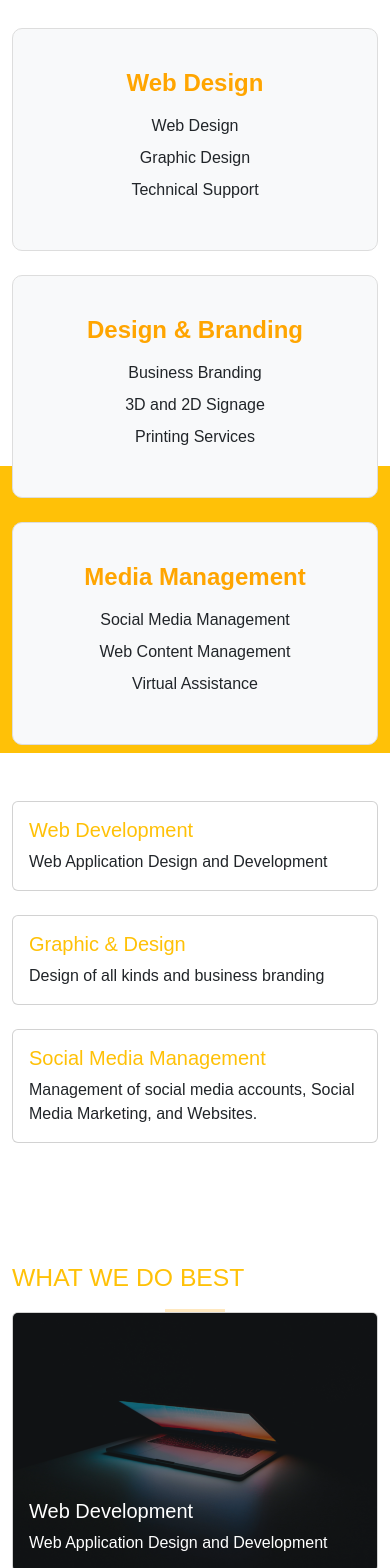
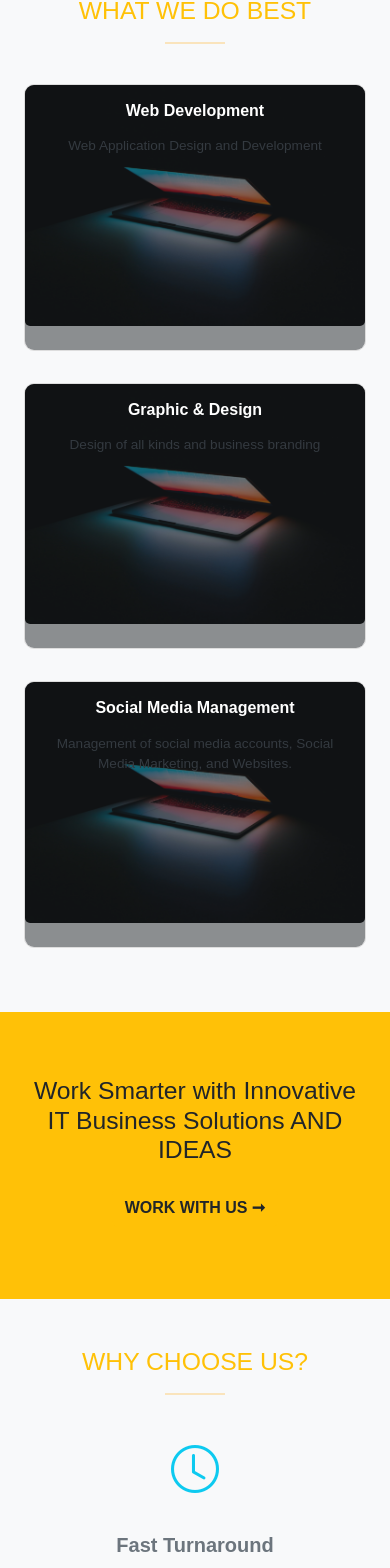
Before and after one commit to un-rated-sniper/bytecity, a React (Vite) app: page / in a window 390 px wide. Shown: the part 1260-2828 px from the top of the page. Built offline with nearby package versions, Linux system fonts and the light colour scheme; a small style sheet from the web is missing.

Commit message:
made several changes to the whole home page

```diff
--- a/index.html
+++ b/index.html
@@ -10,6 +10,8 @@
   integrity="sha384-DyZ88mC6Up2uqS1U4S+LtpQc4O6H8a3c1Drx8IkDUsmI3im1y7xKef3K5n1jOYLV"
   crossorigin="anonymous"
 />
+<link href="https://cdn.jsdelivr.net/npm/bootstrap-icons/font/bootstrap-icons.css" rel="stylesheet">
+
 
     <title>ByteCity Tech</title>
   </head>
--- a/src/App.css
+++ b/src/App.css
@@ -126,3 +126,123 @@ h5 {
 .text-primary {
   color: #007bff; /* Primary color for titles */
 }
+ /* Services Section Styling */
+#services {
+  padding: 3rem 0;
+}
+
+#services .row {
+  margin: 0;
+}
+
+#services .col {
+  display: flex;
+  align-items: stretch; /* Ensures all cards stretch equally */
+}
+
+.card {
+  display: flex;
+  flex-direction: column;
+  justify-content: space-between; /* Ensures content is spaced out evenly */
+  background-color: #f8f9fa;
+  border: 1px solid #ddd;
+  border-radius: 10px;
+  transition: transform 0.3s ease, box-shadow 0.3s ease;
+  overflow: hidden; /* Prevents overflow from content */
+}
+
+.card-body {
+  padding: 1.5rem; /* Added more padding for readability */
+  flex-grow: 1; /* Makes sure card expands to fill available space */
+}
+
+.card-title {
+  font-size: 1.5rem;
+  font-weight: bold;
+  color: orange;
+  margin-bottom: 1rem;
+}
+
+.card-text {
+  font-size: 1rem;
+  color: #343a40;
+  flex-grow: 1;
+}
+
+.card:hover {
+  transform: scale(1.05);
+  box-shadow: 0 4px 15px rgba(0, 0, 0, 0.2);
+}
+
+/* Responsive adjustments */
+@media (max-width: 768px) {
+  #services {
+    padding: 2rem 0;
+  }
+
+  .card-body {
+    padding: 1rem; /* Adjust padding on medium screens */
+  }
+
+  .card-title {
+    font-size: 1.2rem; /* Smaller title font for medium devices */
+  }
+
+  .card-text {
+    font-size: 0.9rem; /* Adjust text size for better readability */
+  }
+}
+
+@media (max-width: 576px) {
+  #services {
+    padding: 1.5rem 0; /* Reduced padding for small screens */
+  }
+
+  .card {
+    margin-bottom: 1.5rem; /* Add some space between cards */
+  }
+
+  .card-title {
+    font-size: 1rem; /* Even smaller title for small screens */
+  }
+
+  .card-text {
+    font-size: 0.85rem; /* Adjust text size further for small screens */
+  }
+
+  .card-body {
+    padding: 0.8rem; /* Less padding on small screens */
+  }
+
+  .card:hover {
+    transform: none; /* Remove hover effect on small screens */
+    box-shadow: none; /* Remove shadow on small screens */
+  }
+}
+#services .icon-container {
+  background-color: #ffffff;
+  padding: 2rem;
+  border-radius: 10px;
+  box-shadow: 0 4px 10px rgba(0, 0, 0, 0.1);
+  text-align: center;
+}
+
+#services .icon-container i {
+  color: #007bff; /* Set the icon color */
+}
+
+#services .icon-container h5 {
+  font-size: 1.3rem;
+  font-weight: bold;
+  margin-top: 1rem;
+}
+
+#services .icon-container p {
+  font-size: 1rem;
+  margin-top: 0.5rem;
+  color: #6c757d;
+}
+
+#services .icon-container:hover {
+  box-shadow: 0 6px 15px rgba(0, 0, 0, 0.2);
+}
--- a/src/App.tsx
+++ b/src/App.tsx
@@ -9,7 +9,7 @@ import Message from './components/Message';
 import Testimonials from './components/Testimonials';
 import WhyChooseUs from './components/WhyChooseUs';
 import HireUsModal from './components/HireUsModal';
-import HotSale from './components/HotSale';
+
 // import CurrentOffers from './components/CurrentOffers';
 
 const App: React.FC = () => {
@@ -24,13 +24,13 @@ const App: React.FC = () => {
       <NavbarComponent onHireUsClick={handleShowModal}/>
       <Hero onHireUsClick={handleShowModal}/>
       <Discover />
-      <AboutUs />
+      <Services />
       <Message />
-      <Services />
+      <AboutUs/>
       <Testimonials />
       <HireUsModal show={showHireUsModal} handleClose={handleCloseModal} />
       <WhyChooseUs />
-      <HotSale/>
+
       <Footer />
     </div>
   );
--- a/src/components/AboutUs.tsx
+++ b/src/components/AboutUs.tsx
@@ -1,28 +1,40 @@
-import { Container, Row, Col, Card } from 'react-bootstrap';
+import React from 'react';
+import { Container, Row, Col } from 'react-bootstrap';
 
-const AboutUs = () => {
-  const plans = [
-    { title: 'Web Design', features: ['Web Design', 'Graphic Design', 'Technical Support'] },
-    { title: 'Design & Branding', features: ['Business Branding', '3D and 2D Signage', 'Printing Services'] },
-    { title: 'Media Management', features: ['Social Media Management', 'Web Content Management', 'Virtual Assistance'] },
+// Using Bootstrap Icons for better integration
+const AboutUs: React.FC = () => {
+  const services = [
+    {
+      title: 'Fast Turnaround',
+      text: 'We deliver projects quickly without compromising on quality.',
+      icon: 'bi bi-clock' // Fast Turnaround Icon
+    },
+    {
+      title: 'Secure and Trusted Services',
+      text: 'Your data and information are safe with us.',
+      icon: 'bi bi-shield-lock' // Secure and Trusted Icon
+    },
+    {
+      title: 'Fast Delivery',
+      text: 'We ensure that all our services are delivered on time.',
+      icon: 'bi bi-truck' // Fast Delivery Icon
+    },
   ];
 
   return (
-    <section className="my-5">
-      <Container style={{ height: '50vh', paddingTop: '2rem', paddingBottom: '2rem' }}>
-        <Row className="justify-content-center "> {/* Add g-4 for gutter spacing */}
-          {plans.map((plan, index) => (
-            <Col lg={4} md={6} sm={12} className="mb-4" key={index}>
-              <Card className="h-100 card-hover text-center" style={{ padding: '1.5rem', borderRadius: '10px' }}> {/* Added padding and borderRadius */}
-                <Card.Body>
-                  <Card.Title className="plan-title" style={{ marginBottom: '1rem' }}>{plan.title}</Card.Title>
-                  <ul className="list-unstyled features-list" style={{ padding: '0', margin: '0', listStyleType: 'none' }}>
-                    {plan.features.map((feature, i) => (
-                      <li key={i} style={{ marginBottom: '0.5rem' }}>{feature}</li>
-                    ))}
-                  </ul>
-                </Card.Body>
-              </Card>
+    <section className="py-5 bg-light text-center">
+      <Container>
+        <h2 className="text-warning mb-3">WHY CHOOSE US?</h2>
+        <hr style={{ width: '60px', margin: '0 auto', borderTop: '2px solid orange' }} />
+
+        <Row className="mt-4">
+          {services.map((service, index) => (
+            <Col xs={12} sm={6} md={4} key={index} className="my-3">
+              <div className="icon-container">
+                <i className={`${service.icon} fa-3x text-info`} />
+                <h5 className="mt-3 text-secondary">{service.title}</h5>
+                <p className="text-muted">{service.text}</p>
+              </div>
             </Col>
           ))}
         </Row>
--- a/src/components/Discover.tsx
+++ b/src/components/Discover.tsx
@@ -4,7 +4,7 @@ const Discover = () => {
   const images = [
     { src: 'image1.png', alt: 'Design 1' }, // Replace with your image paths
     { src: 'image2.png', alt: 'Design 2' },
-    { src: 'image3.ppg', alt: 'Design 3' },
+    { src: 'image3.png', alt: 'Design 3' },
   ];
 
   return (
--- a/src/components/HireUsModal.tsx
+++ b/src/components/HireUsModal.tsx
@@ -137,7 +137,7 @@ const HireUsModal: React.FC<HireUsModalProps> = ({ show, handleClose }) => {
           </Form.Group>
 
           <Form.Group controlId="formWhatsappLink" className="mt-3">
-            <Form.Label>Join Our WhatsApp Group</Form.Label>
+            <Form.Label> Contact Us Through WhatsApp </Form.Label>
             <a
               href={`https://www.whatsapp.com/send?text=${encodeURIComponent(
                 'Contact Us Through WhatsApp'
@@ -146,7 +146,7 @@ const HireUsModal: React.FC<HireUsModalProps> = ({ show, handleClose }) => {
               rel="noopener noreferrer"
               className="btn btn-outline-info d-block mb-2"
             >
-              Join WhatsApp Group
+              Contact Us Through WhatsApp
             </a>
           </Form.Group>
         </Form>
--- a/src/components/Services.tsx
+++ b/src/components/Services.tsx
@@ -3,22 +3,38 @@ import { Container, Row, Col, Card } from 'react-bootstrap';
 
 const Services: React.FC = () => {
   const services = [
-    { title: 'Web Development', text: 'Web Application Design and Development' },
-    { title: 'Graphic & Design', text: 'Design of all kinds and business branding' },
-    { title: 'Social Media Management', text: 'Management of social media accounts, Social Media Marketing, and Websites.' },
+    {
+      title: 'Web Development',
+      text: 'Web Application Design and Development',
+      image: '/image.jpg' // Replace with actual image paths
+    },
+    {
+      title: 'Graphic & Design',
+      text: 'Design of all kinds and business branding',
+      image: '/image.jpg'
+    },
+    {
+      title: 'Social Media Management',
+      text: 'Management of social media accounts, Social Media Marketing, and Websites.',
+      image: '/image.jpg'
+    },
   ];
 
   return (
-    <section id="services" className="py-5">
+    <section id="services" className="py-5 bg-light text-center">
       <Container>
-        <Row>
+        <h2 className="text-warning mb-3">WHAT WE DO BEST</h2>
+        <hr style={{ width: '60px', margin: '0 auto', borderTop: '2px solid orange' }} />
+
+        <Row className="mt-4 justify-content-center"> {/* Center the cards */}
           {services.map((service, index) => (
-            <Col md={4} key={index} className="mb-4">
-              <Card className="h-100">
-                <Card.Body>
-                  <Card.Title className="text-warning">{service.title}</Card.Title> {/* Bootstrap utility class for orange */}
+            <Col xs={12} sm={6} md={4} key={index} className="my-3">
+              <Card className="h-100 text-white">
+                <Card.Img src={service.image} alt={service.title} className="card-img" />
+                <Card.ImgOverlay className="d-flex flex-column justify-content-end bg-dark bg-opacity-50">
+                  <Card.Title className="text-white">{service.title}</Card.Title>
                   <Card.Text>{service.text}</Card.Text>
-                </Card.Body>
+                </Card.ImgOverlay>
               </Card>
             </Col>
           ))}
```
